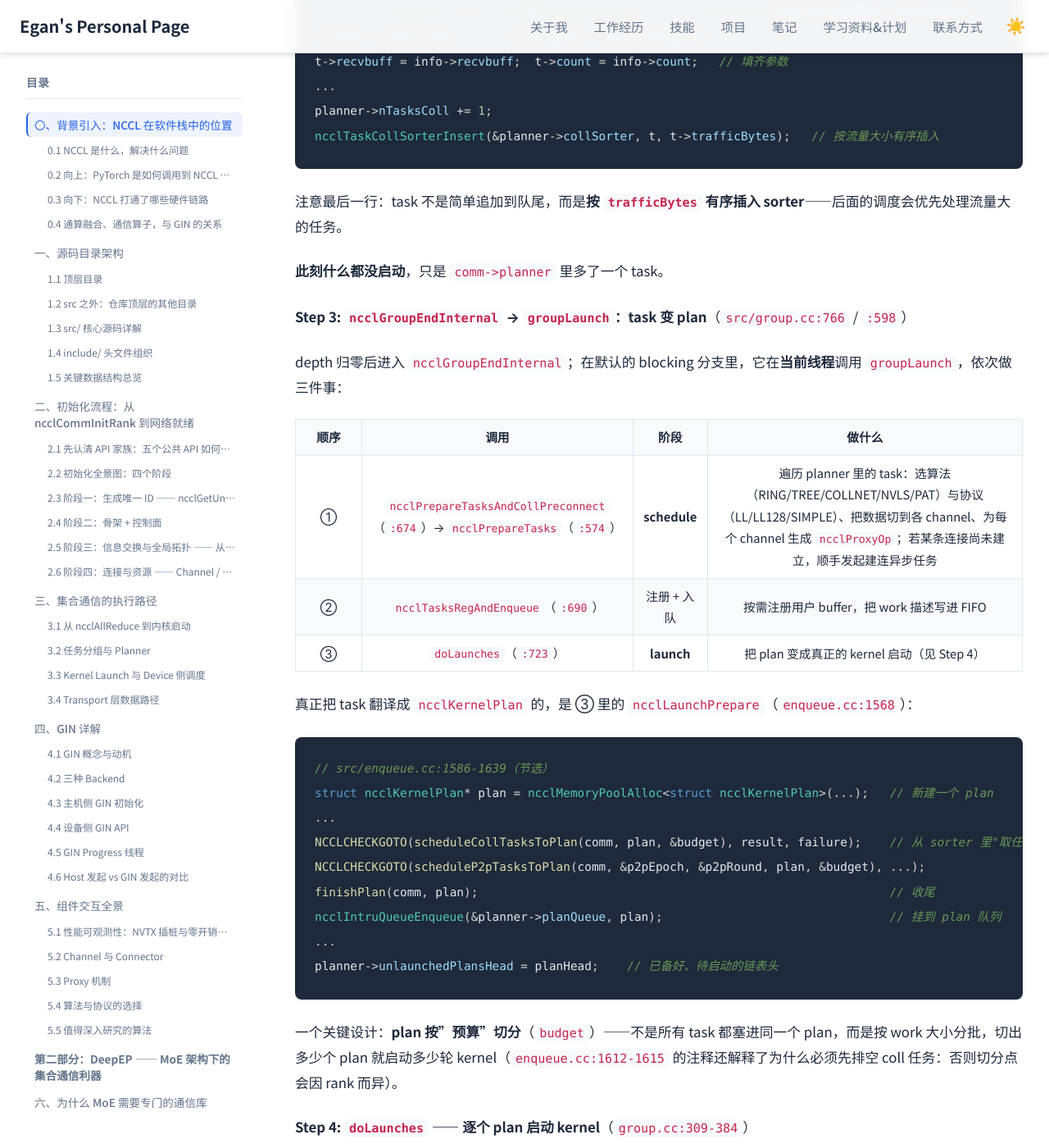
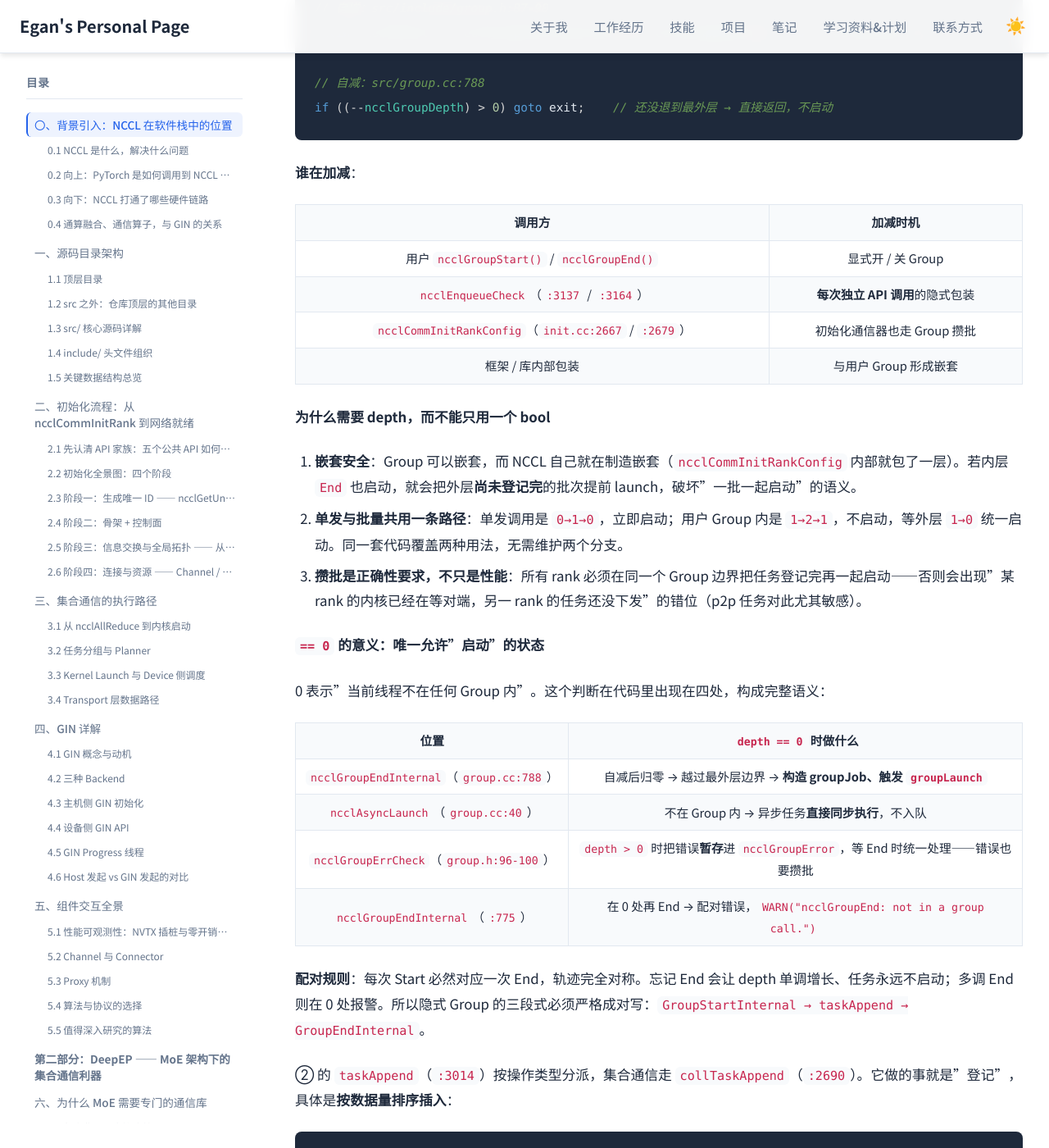
Before and after one commit to Lejun-Hu/Lejun-Hu.github.io, a Jekyll site: the page built from _notes/2026-8-24-nccl-source-study.md, in a window 1280 px wide and 1400 px high, scrolled down 71577 px. Shown: the whole window at 82% size. Built offline with Jekyll 4.4.1, drawn with Linux system fonts in a browser that asks for light colours; nearby versions of some CDN libraries; some of the changed text lies outside the part shown.

Commit message:
note: document ncclGroupDepth semantics, increment points and zero-state meaning

````diff
--- a/_notes/2026-8-24-nccl-source-study.md
+++ b/_notes/2026-8-24-nccl-source-study.md
@@ -1815,6 +1815,46 @@ NCCLCHECK(ncclGroupEndInternal());                         // ③ depth: 1 → 0
 
 所以"在不在 Group 内"只决定 **depth 何时归零**：用户自己写了 `ncclGroupStart/End`，任务先攒着，等用户的 `ncclGroupEnd` 让 depth 归零；没写，本次调用的 ③ 就让 depth 归零、立即启动。**两种情况的后续代码路径完全一致**。
 
+##### 补：`ncclGroupDepth` 的全景用法
+
+`ncclGroupDepth` 是 **thread_local 计数器**（`group.cc:27`，注释原话 "depth of ncclGroupStart nesting"），全仓**只有两个函数**会改它：
+
+```cpp
+// 自增：src/include/group.h:87-90
+inline ncclResult_t ncclGroupStartInternal() { ncclGroupDepth++; return ncclSuccess; }
+
+// 自减：src/group.cc:788
+if ((--ncclGroupDepth) > 0) goto exit;    // 还没退到最外层 → 直接返回，不启动
+```
+
+**谁在加减**：
+
+| 调用方 | 加减时机 |
+|--------|---------|
+| 用户 `ncclGroupStart()` / `ncclGroupEnd()` | 显式开 / 关 Group |
+| `ncclEnqueueCheck`（`:3137` / `:3164`） | **每次独立 API 调用**的隐式包装 |
+| `ncclCommInitRankConfig`（`init.cc:2667` / `:2679`） | 初始化通信器也走 Group 攒批 |
+| 框架 / 库内部包装 | 与用户 Group 形成嵌套 |
+
+**为什么需要 depth，而不能只用一个 bool**
+
+1. **嵌套安全**：Group 可以嵌套，而 NCCL 自己就在制造嵌套（`ncclCommInitRankConfig` 内部就包了一层）。若内层 `End` 也启动，就会把外层**尚未登记完**的批次提前 launch，破坏"一批一起启动"的语义。
+2. **单发与批量共用一条路径**：单发调用是 `0→1→0`，立即启动；用户 Group 内是 `1→2→1`，不启动，等外层 `1→0` 统一启动。同一套代码覆盖两种用法，无需维护两个分支。
+3. **攒批是正确性要求，不只是性能**：所有 rank 必须在同一个 Group 边界把任务登记完再一起启动——否则会出现"某 rank 的内核已经在等对端，另一 rank 的任务还没下发"的错位（p2p 任务对此尤其敏感）。
+
+**`== 0` 的意义：唯一允许"启动"的状态**
+
+0 表示"当前线程不在任何 Group 内"。这个判断在代码里出现在四处，构成完整语义：
+
+| 位置 | `depth == 0` 时做什么 |
+|------|----------------------|
+| `ncclGroupEndInternal`（`group.cc:788`） | 自减后归零 → 越过最外层边界 → **构造 groupJob、触发 `groupLaunch`** |
+| `ncclAsyncLaunch`（`group.cc:40`） | 不在 Group 内 → 异步任务**直接同步执行**，不入队 |
+| `ncclGroupErrCheck`（`group.h:96-100`） | `depth > 0` 时把错误**暂存**进 `ncclGroupError`，等 End 时统一处理——错误也要攒批 |
+| `ncclGroupEndInternal`（`:775`） | 在 0 处再 End → 配对错误，`WARN("ncclGroupEnd: not in a group call.")` |
+
+**配对规则**：每次 Start 必然对应一次 End，轨迹完全对称。忘记 End 会让 depth 单调增长、任务永远不启动；多调 End 则在 0 处报警。所以隐式 Group 的三段式必须严格成对写：`GroupStartInternal → taskAppend → GroupEndInternal`。
+
 ② 的 `taskAppend`（`:3014`）按操作类型分派，集合通信走 `collTaskAppend`（`:2690`）。它做的事就是"登记"，具体是**按数据量排序插入**：
 
 ```cpp
````
